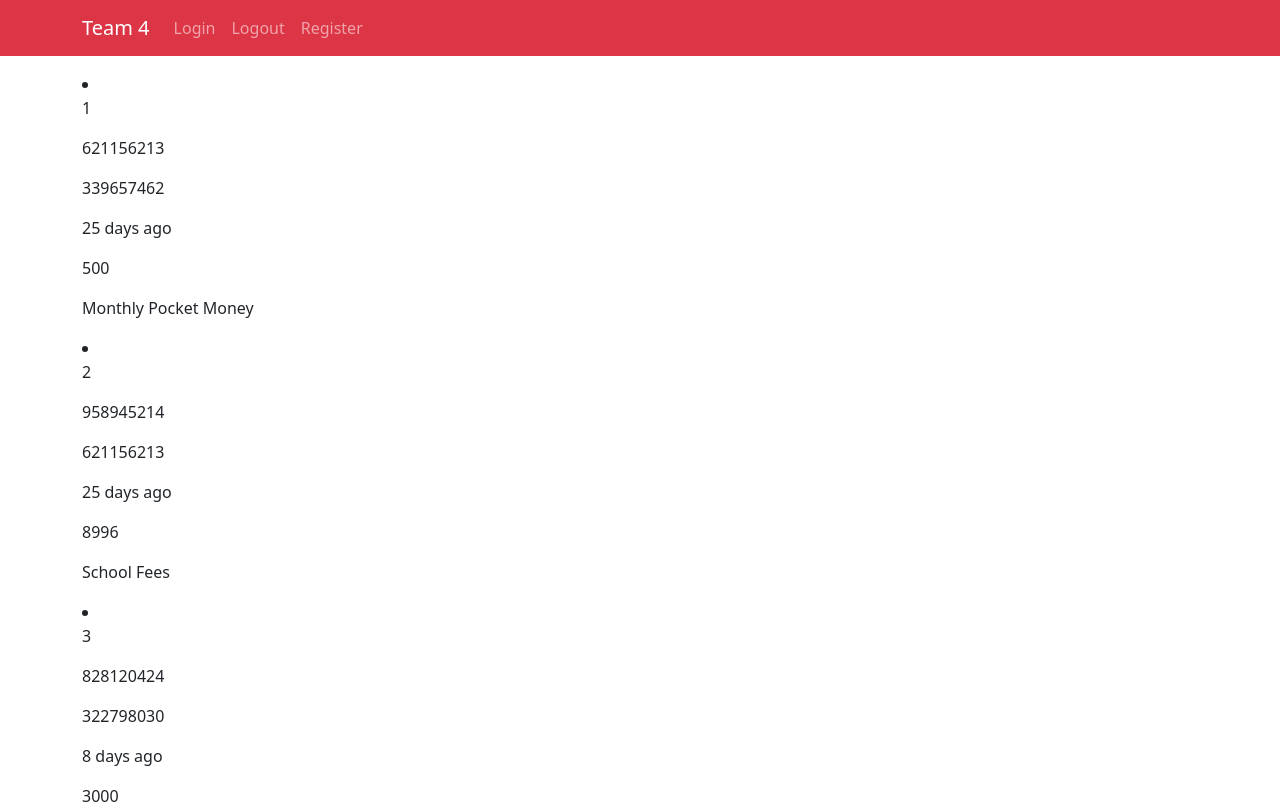
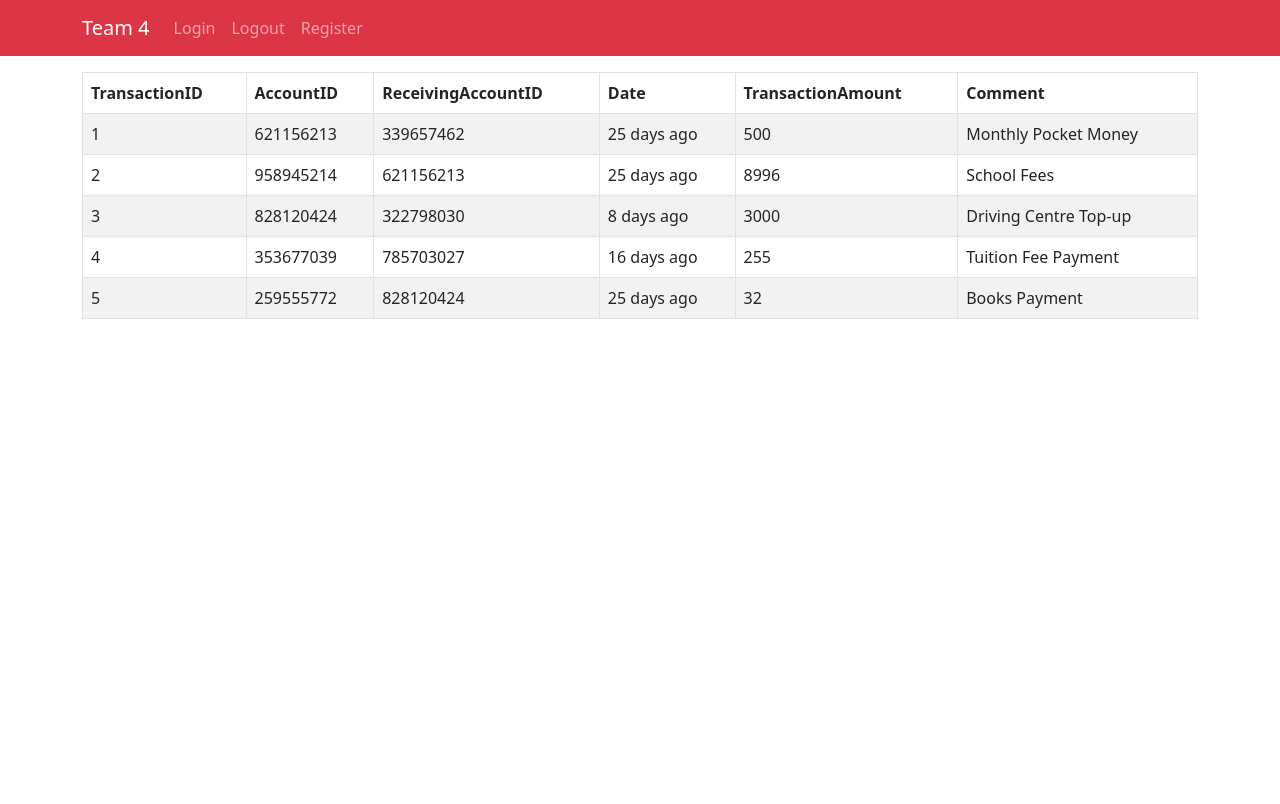
Before and after one commit to findtravishere/tt1_4, a React (Create React App) app in the folder frontend/: page / in a window 1280 px wide. Shown: the top 804 px of the page. Built offline with nearby package versions, Linux system fonts and the light colour scheme.

Commit message:
feat: include table ui

```diff
--- a/frontend/src/components/TransactionTable.js
+++ b/frontend/src/components/TransactionTable.js
@@ -1,6 +1,7 @@
 import { React, useState, useEffect } from "react";
 import formatDistanceToNow from "date-fns/formatDistanceToNow";
 import axios from "axios";
+import Table from "react-bootstrap/Table";
 
 export const TransactionTable = () => {
 	// Current dummy data
@@ -74,17 +75,43 @@ export const TransactionTable = () => {
 
 	// Skeleton mapping
 	return (
-		<div>
-			{transactions.map((item) => (
-				<li key={item.TransactionID}>
-					<p>{item.TransactionID}</p>
-					<p>{item.AccountID}</p>
-					<p>{item.ReceivingAccountID}</p>
-					<p>{formatDistanceToNow(new Date(item.Date), { addSuffix: true })}</p>
-					<p>{item.TransactionAmount}</p>
-					<p>{item.Comment}</p>
-				</li>
-			))}
-		</div>
+		// <div>
+		// 	{transactions.map((item) => (
+		// 		<li key={item.TransactionID}>
+		// 			<p>{item.TransactionID}</p>
+		// 			<p>{item.AccountID}</p>
+		// 			<p>{item.ReceivingAccountID}</p>
+		// 			<p>{formatDistanceToNow(new Date(item.Date), { addSuffix: true })}</p>
+		// 			<p>{item.TransactionAmount}</p>
+		// 			<p>{item.Comment}</p>
+		// 		</li>
+		// 	))}
+		// </div>
+		<Table striped bordered hover>
+			<thead>
+				<tr>
+					<th>TransactionID</th>
+					<th>AccountID</th>
+					<th>ReceivingAccountID</th>
+					<th>Date</th>
+					<th>TransactionAmount</th>
+					<th>Comment</th>
+				</tr>
+			</thead>
+			<tbody>
+				{transactions.map((item) => (
+					<tr key={item.TransactionID}>
+						<td>{item.TransactionID}</td>
+						<td>{item.AccountID}</td>
+						<td>{item.ReceivingAccountID}</td>
+						<td>
+							{formatDistanceToNow(new Date(item.Date), { addSuffix: true })}
+						</td>
+						<td>{item.TransactionAmount}</td>
+						<td>{item.Comment}</td>
+					</tr>
+				))}
+			</tbody>
+		</Table>
 	);
 };
```
